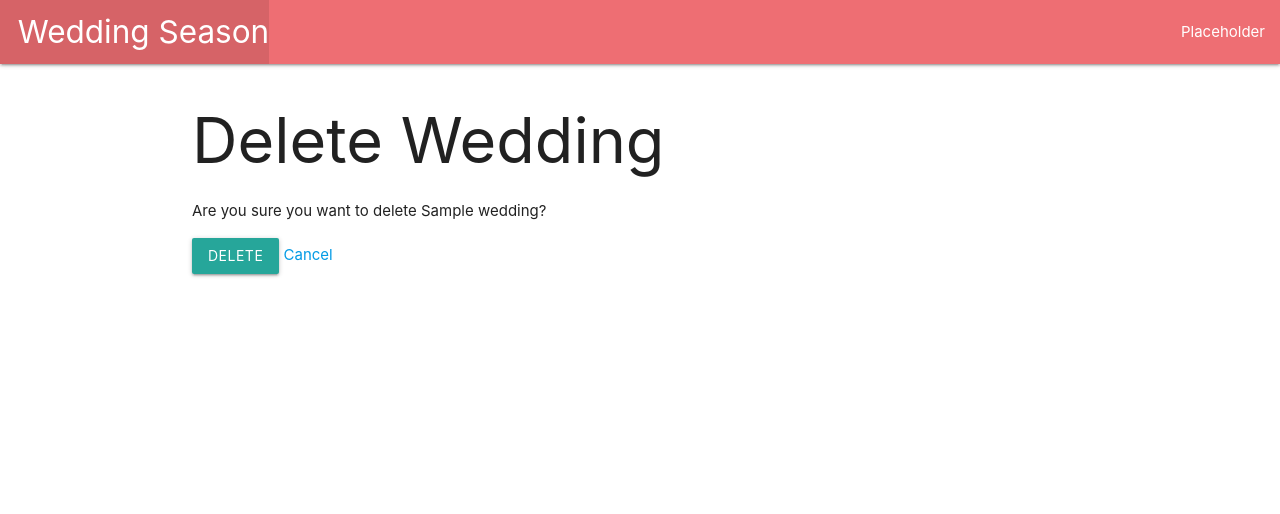
After one commit to Shavvvv/wedding-season, a Django app: page /weddings/1/delete in a window 1280 px wide. The commit adds this page. Shown: the top 514 px of the page. Run offline with Django 5.2, Linux system fonts and the light colour scheme; tables that the repository leaves empty hold one stand-in row (values such as "Sample post").

Commit message:
Build Wedding Delete functionality

```diff
--- /dev/null
+++ b/main_app/templates/main_app/wedding_confirm_delete.html
@@ -0,0 +1,14 @@
+{% extends 'base.html' %}
+
+{% block content %}
+
+<h1>Delete Wedding</h1>
+<p>Are you sure you want to delete {{ wedding.name }}?</p>
+
+<form action="" method="POST">
+    {% csrf_token %}
+    <button type="submit" class="btn">Delete</button>
+    <a href="{% url 'weddings_detail' wedding.id %}">Cancel</a>
+</form>
+
+{% endblock content %}
--- a/main_app/templates/main_app/wedding_detail.html
+++ b/main_app/templates/main_app/wedding_detail.html
@@ -10,6 +10,9 @@
             <br>
             <p>{{ wedding.description|linebreaks }}</p>
         </div>
+        <div class="card-action">
+            <a href="{% url 'weddings_delete' wedding.id %}">Delete</a>
+        </div>
     </div>
 </div>
 
--- a/main_app/urls.py
+++ b/main_app/urls.py
@@ -5,7 +5,8 @@ from . import views
 # Defined url routes
 urlpatterns = [
     path('', views.home, name='home'),
+    path('weddings/', views.WeddingList.as_view(), name='weddings_list'),
     path('weddings/<int:pk>/', views.WeddingDetail.as_view(), name='weddings_detail'),
-    path('weddings/', views.WeddingList.as_view(), name='weddings_list'),
     path('weddings/create/', views.WeddingCreate.as_view(), name='weddings_create'),
+    path('weddings/<int:pk>/delete', views.WeddingDelete.as_view(), name='weddings_delete'),
 ]
--- a/main_app/views.py
+++ b/main_app/views.py
@@ -1,6 +1,6 @@
 from django.shortcuts import render
 from django.views.generic import ListView, DetailView
-from django.views.generic.edit import CreateView
+from django.views.generic.edit import CreateView, DeleteView
 
 from .models import Wedding
 
@@ -17,3 +17,7 @@ class WeddingDetail(DetailView):
 class WeddingCreate(CreateView):
     model = Wedding
     fields = '__all__'
+
+class WeddingDelete(DeleteView):
+    model = Wedding
+    success_url = '/weddings/'
```
